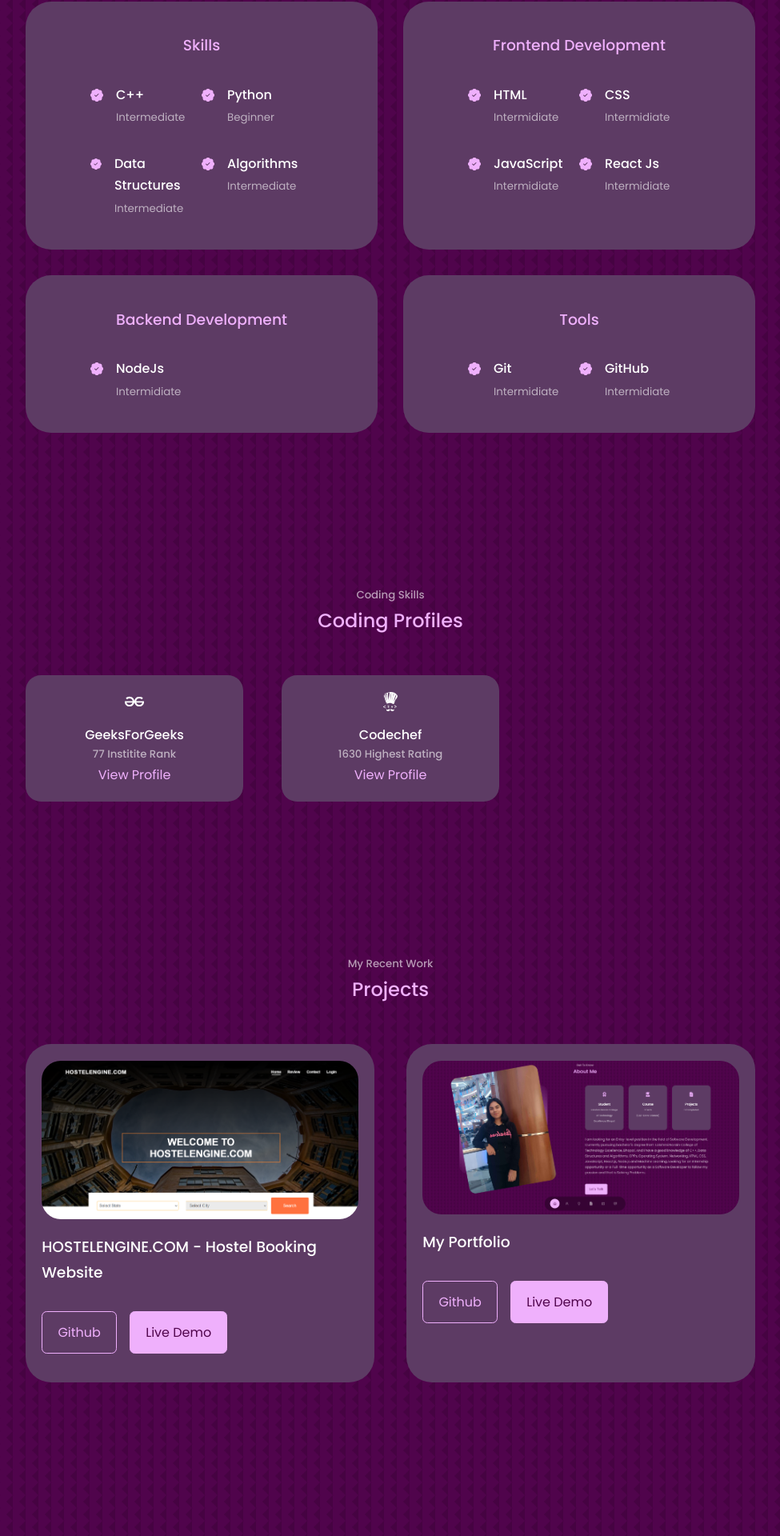
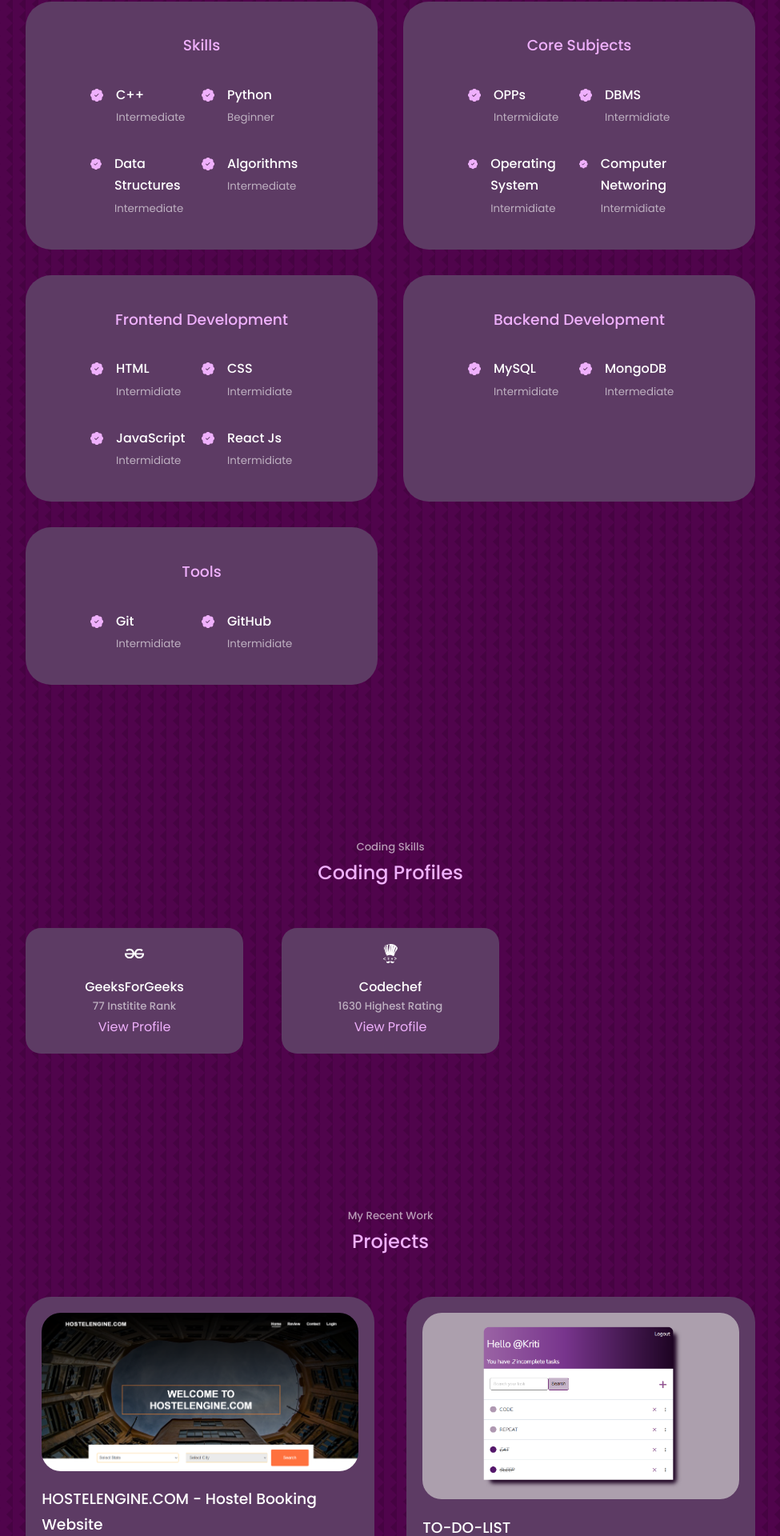
Before and after one commit to ki2ki2/PersonalPortfolio-main, a React (Create React App) app: page / in a window 1280 px wide. Shown: the part 2019-3939 px from the top of the page at 80% size, without its empty margins (152-1127 px from the left). Built offline with nearby package versions, Linux system fonts and the light colour scheme.

Commit message:
first commit

```diff
--- a/src/components/project/Project.jsx
+++ b/src/components/project/Project.jsx
@@ -3,7 +3,7 @@
 import IMG1 from "../../assests/Portfolio.png";
 // import NoteIMG from "../../assests/NoteApp.png";
 import HostelImg from "../../assests/Hostel_Booking.png";
-// import FilmIMG from "../../assests/FilmFliker.png";
+import todolist from "../../assests/to-do-list.png";
 // import IMG2 from "../../assests/project2.png";
 const Portfolio = () => {
   return (
@@ -31,43 +31,24 @@
           </div>
         </article>
 
-        {/* <article className="portfolio__item">
+        <article className="portfolio__item">
           <div className="portfolio__item-image">
-            <img src={FilmIMG} alt="" />
+            <img src={todolist} alt="" />
           </div>
-          <h3>FilmFliker - Movie Catalog Web-App</h3>
+          <h3>TO-DO-LIST</h3>
           <div className="portfolio__item-cta">
-            <a href="https://github.com/ManishK4514/FilmFliker" className="btn" target="_blank">
+            <a href="https://github.com/ki2ki2/to_do_list" className="btn" target="_blank">
               Github
             </a>
             <a
-              href="https://filmfliker.netlify.app/"
+              href="https://github.com/ki2ki2/to_do_list"
               className="btn btn-primary"
               target="_blank"
             >
               Live Demo
             </a>
           </div>
-        </article> */}
-
-        {/* <article className="portfolio__item">
-          <div className="portfolio__item-image">
-            <img src={NoteIMG} alt="" />
-          </div>
-          <h3>NoteApp - Note Taking Web-App</h3>
-          <div className="portfolio__item-cta">
-            <a href="https://github.com/ManishK4514/NoteApp" className="btn" target="_blank">
-              Github
-            </a>
-            <a
-              href="http://noteapp4514.netlify.app/"
-              className="btn btn-primary"
-              target="_blank"
-            >
-              Live Demo
-            </a>
-          </div>
-        </article> */}
+        </article>
 
         <article className="portfolio__item">
           <div className="portfolio__item-image">
@@ -84,28 +65,6 @@
             </a>
           </div>
         </article>
-        {/* <article className="portfolio__item">
-          <div className="portfolio__item-image">
-            <img src={IMG2} alt="" />
-          </div>
-          <h3>Disney + Hotstar Clone - Movie Catalog</h3>
-          <div className="portfolio__item-cta">
-            <a
-              href="https://github.com/ManishK4514/DisneyPlusClone.github.io"
-              className="btn"
-              target="_blank"
-            >
-              Github
-            </a>
-            <a
-              href="https://disneyplus4514.netlify.app/"
-              className="btn btn-primary"
-              target="_blank"
-            >
-              Live Demo
-            </a>
-          </div>
-        </article> */}
       </div>
     </section>
   );
--- a/src/components/skills/Skills.jsx
+++ b/src/components/skills/Skills.jsx
@@ -7,7 +7,6 @@
     <section id="skills">
       <h5>What Skills I Have</h5>
       <h2>My Skills</h2>
-
       <div className="container experience__container">
         <div className="skill__frontend">
           <h3>Skills</h3>
@@ -43,7 +42,39 @@
           </div>
         </div>
 
-        {/* END OF SKILLS */}
+        <div className="skill__frontend">
+          <h3>Core Subjects</h3>
+          <div className="experience__content">
+          <article className="experience__details">
+              <BsPatchCheckFill className="experience__details-icon" />
+              <div>
+                <h4>OPPs</h4>
+                <small className="text-light">Intermidiate</small>
+              </div>
+            </article>
+            <article className="experience__details">
+              <BsPatchCheckFill className="experience__details-icon" />
+              <div>
+                <h4>DBMS</h4>
+                <small className="text-light">Intermidiate</small>
+              </div>
+            </article>
+            <article className="experience__details">
+              <BsPatchCheckFill className="experience__details-icon" />
+              <div>
+                <h4>Operating System</h4>
+                <small className="text-light">Intermidiate</small>
+              </div>
+            </article>
+            <article className="experience__details">
+              <BsPatchCheckFill className="experience__details-icon" />
+              <div>
+                <h4>Computer Networing</h4>
+                <small className="text-light">Intermidiate</small>
+              </div>
+            </article>
+          </div>
+        </div>
 
         <div className="skill__frontend">
           <h3>Frontend Development</h3>
@@ -85,7 +116,7 @@
             <article className="experience__details">
               <BsPatchCheckFill className="experience__details-icon" />
               <div>
-                <h4>NodeJs</h4>
+                <h4>MySQL</h4>
                 <small className="text-light">Intermidiate</small>
               </div>
             </article>
@@ -95,7 +126,7 @@
                 <h4>ExpressJs</h4>
                 <small className="text-light">Intermidiate</small>
               </div>
-            </article>
+            </article> */}
             <article className="experience__details">
               <BsPatchCheckFill className="experience__details-icon" />
               <div>
@@ -103,13 +134,13 @@
                 <small className="text-light">Intermediate</small>
               </div>
             </article>
-            <article className="experience__details">
+            {/* <article className="experience__details">
               <BsPatchCheckFill className="experience__details-icon" />
               <div>
                 <h4>Rest Api</h4>
                 <small className="text-light">Intermediate</small>
               </div>
-            </article> */}
+            </article>  */}
           </div>
         </div>
 
```
Also changed, not shown: src/assests/to-do-list.png (added).
